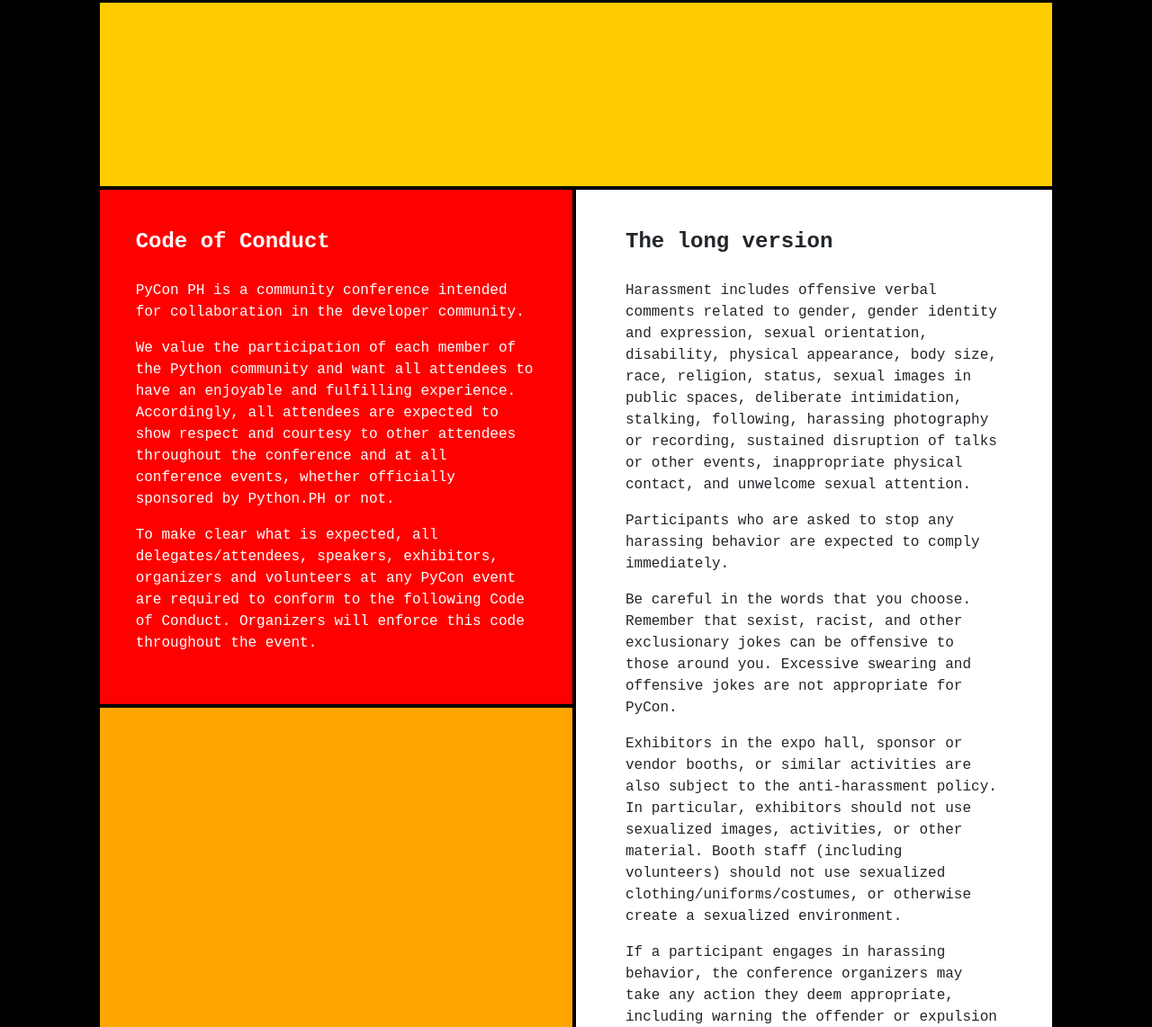
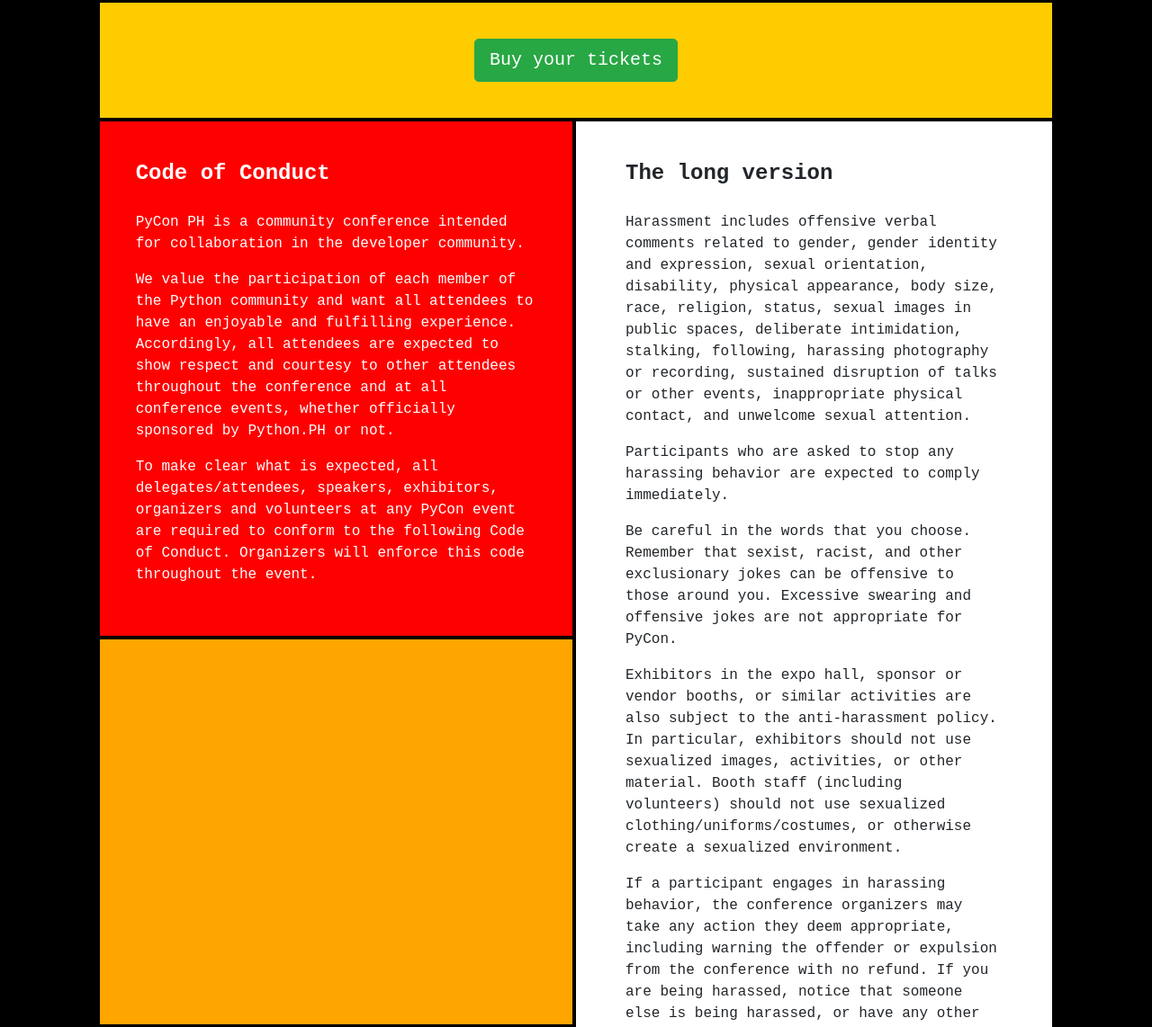
Before and after one commit to pythonph/pycon-2019, a Django app: page / in a window 1280 px wide. Shown: the part 2095-3237 px from the top of the page at 90% size. Run offline with Django 3.2, Linux system fonts and the light colour scheme; some libraries are stand-ins or nearby versions.

Commit message:
Have links working

```diff
--- a/pycon/static/css/project.css
+++ b/pycon/static/css/project.css
@@ -15,7 +15,7 @@
 
 /* Custom project styles */
 
-p, button, .text {
+p, a, button, .text {
   font-family: "Courier New", Courier, monospace !important;
 }
 
@@ -49,7 +49,6 @@ img {
 
 #question-section {
   background-color: #ffcc00;
-  min-height: 13em;
 }
 
 #coc-section > #long-version {
--- a/pycon/templates/pages/sections/application.html
+++ b/pycon/templates/pages/sections/application.html
@@ -15,9 +15,11 @@
         <br/><br/>
       </div>
       <div class="card-footer">
-        <button type="button" class="btn btn-success btn-block">
+        <a class="btn btn-success btn-block"
+           href="https://goo.gl/forms/cWvviGhowlRADaRk1"
+           target="_blank">
           Submit proposal
-        </button>
+        </a>
       </div>
     </div>
   </div>
@@ -36,9 +38,11 @@
         <br/><br/>
       </div>
       <div class="card-footer">
-        <button type="button" class="btn btn-success btn-block">
+        <a class="btn btn-success btn-block"
+           href="https://goo.gl/forms/M8WGg5qWEVYRFdQy1"
+           target="_blank">
           Apply as Sponsor
-        </button>
+        </a>
       </div>
     </div>
   </div>
@@ -57,9 +61,11 @@
         <br/><br/>
       </div>
       <div class="card-footer">
-        <button type="button" class="btn btn-success btn-block">
+        <a class="btn btn-success btn-block"
+           href="https://goo.gl/forms/H0aszXRFbgqBGbx82"
+           target="_blank">
           Apply as Volunteer
-        </button>
+        </a>
       </div>
     </div>
   </div>
--- a/pycon/templates/pages/sections/questions.html
+++ b/pycon/templates/pages/sections/questions.html
@@ -1,2 +1,10 @@
-<div id="question-section" class="border-around-top-0 padding-all row">
+<div id="question-section" class="border-around-top-0 padding-all row text-center">
+  <div class="col-sm-12">
+    <a
+      class="btn btn-success btn-lg"
+      href="https://pycon-tickets.python.ph/"
+      target="_blank">
+      Buy your tickets
+    </a>
+  </div>
 </div>
--- a/pycon/templates/pages/sections/venue-date.html
+++ b/pycon/templates/pages/sections/venue-date.html
@@ -25,8 +25,9 @@
     <br/>
     <p>iAcademy Nexus(Yakal Campus 7434 Yakal, Makati, 1203)</p>
     <br/>
-    <button type="button" class="btn bg-yellow">
+    <a href="https://www.google.com/maps/place/iACADEMY+Nexus+(Yakal+Campus)/@14.559717,121.008089,16z/data=!4m5!3m4!1s0x0:0x14f176eb6040790f!8m2!3d14.5597168!4d121.008089?hl=en-US"
+       class="btn bg-yellow">
       Show me directions
-    </button>
+    </a>
   </div>
 </div>
```
